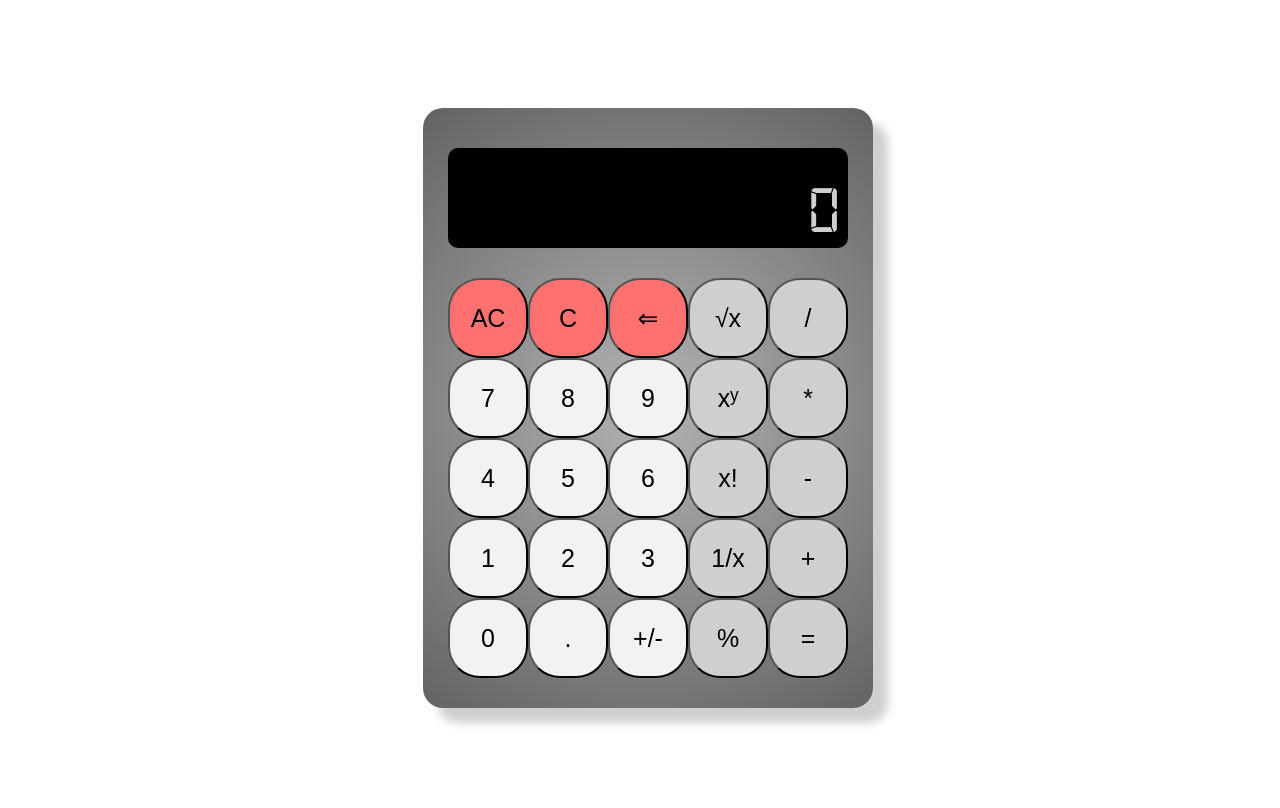
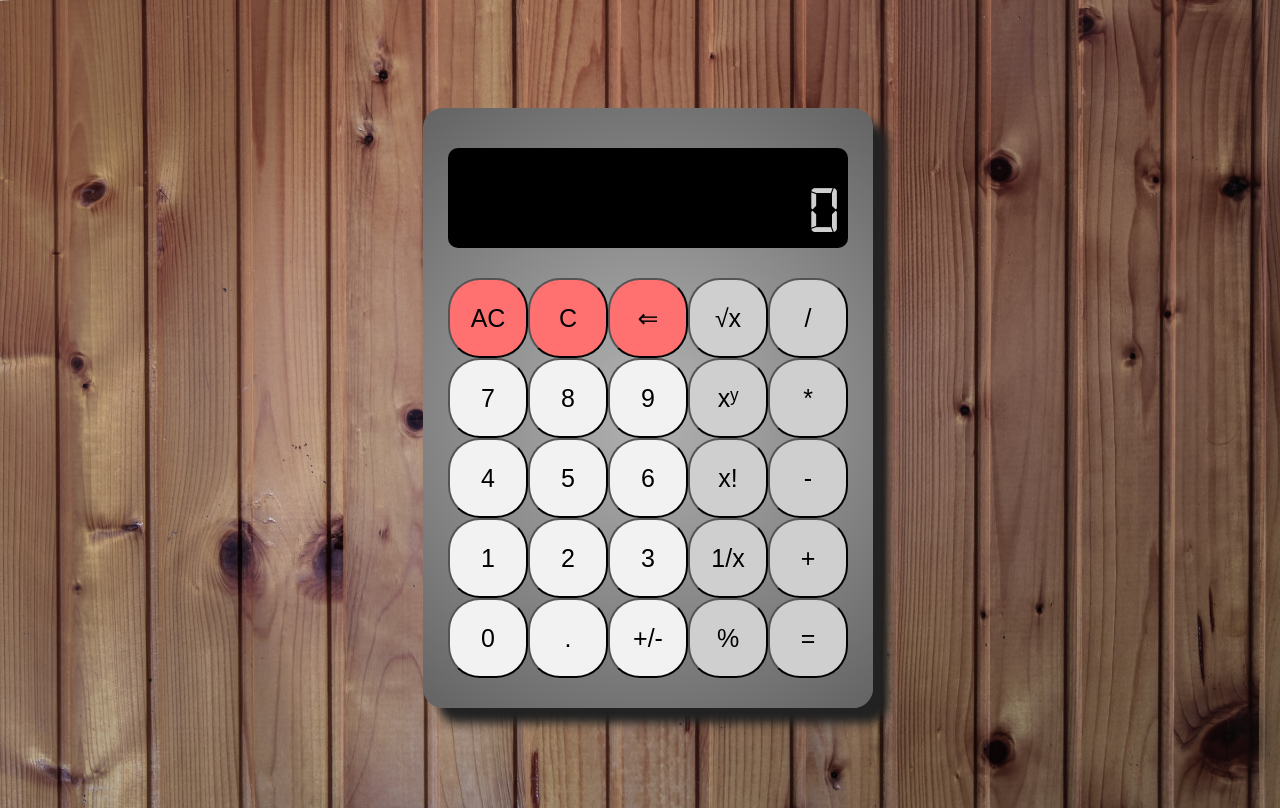
Before and after one commit to Ben-85/calculator, a plain HTML site: page index.html in a window 1280 px wide. Drawn offline with Linux system fonts and the light colour scheme.

Commit message:
added background image and changed shadow of calculator

```diff
--- a/style.css
+++ b/style.css
@@ -6,6 +6,10 @@ body {
     display: flex;
     justify-content: center;
     align-items: center;
+    background-image: url('./img/wood-panels.jpg');
+    background-repeat: no-repeat;
+    background-attachment: fixed;
+    background-size: cover;
 }
 
 button {
@@ -21,7 +25,7 @@ button {
     border: 2px;
     border-color: black;
     background: radial-gradient(circle at center, #B3B3B3, #636363);
-    box-shadow: 15px 15px 10px #CFCFCF;
+    box-shadow: 15px 15px 10px #222222;
     display: flex;
     justify-content: center;
     align-items: center;
```
Also changed, not shown: img/wood-panels.jpg (added).
